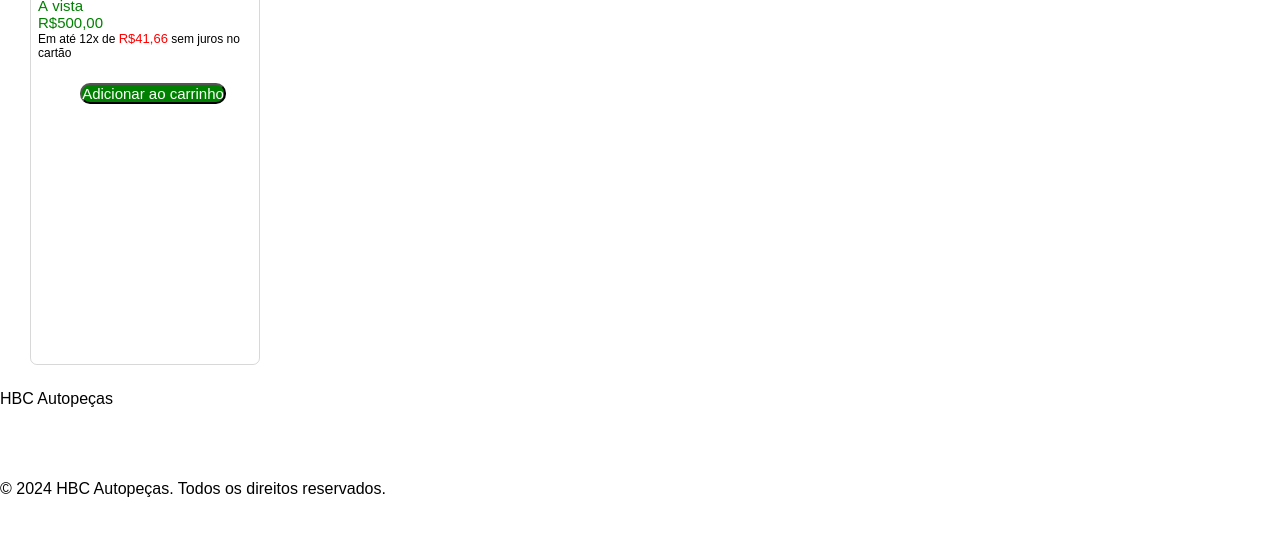
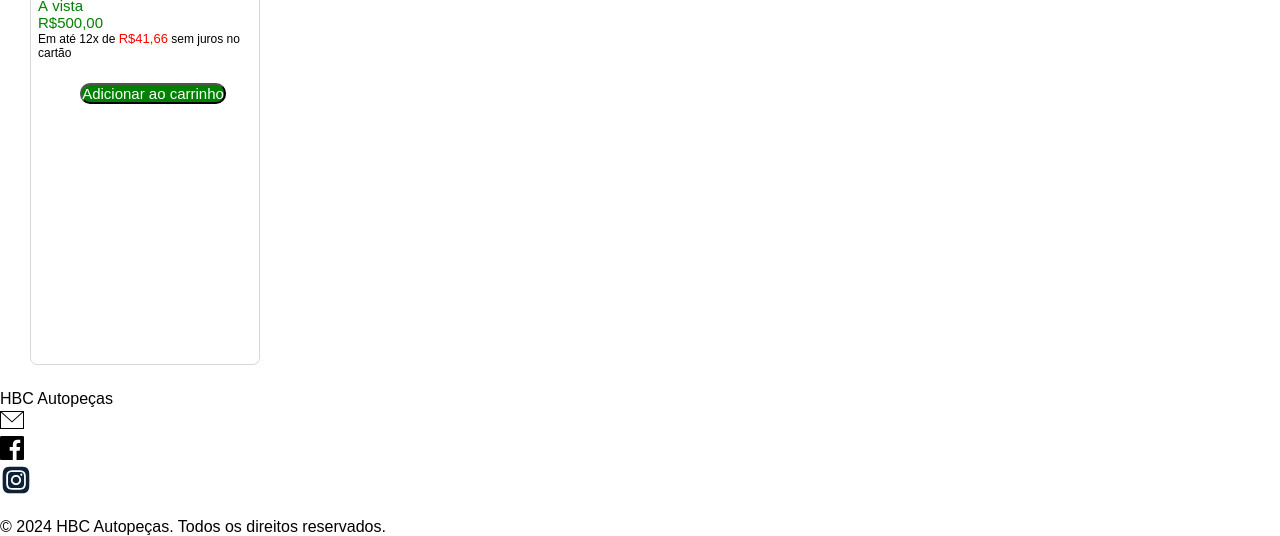
Before and after one commit to AuraoSex/Projeto-HBC, a plain HTML site: page index.html in a window 1280 px wide. Shown: the part 1889-2425 px from the top of the page. Before the commit the page ends 2387 px from the top, so only its background shows below. Drawn offline with Linux system fonts and the light colour scheme.

Commit message:
att footer e folders

```diff
--- a/index.html
+++ b/index.html
@@ -4,7 +4,7 @@
     <meta charset="UTF-8">
     <meta name="viewport" content="width=device-width, initial-scale=1.0">
     <title>HBC Auto Peças</title>
-    <link rel="stylesheet" href="style.css">
+    <link rel="stylesheet" href="css/style.css">
     <link rel="shortcut icon" href="./assets/hb.logo.png" type="image/x-icon">
 </head>
 <body>
@@ -130,13 +130,13 @@
       </div>
       <ul class="mb-l">
         <li>
-          <a href="#" target="_blank" rel="noopener noreferrer"><img src="" alt="" /></a>
+          <a href="#" target="_blank" rel="noopener noreferrer"><img src="assets/email.svg" alt="E-mail" /></a>
         </li>
         <li>
-          <a href="#" target="_blank" rel="noopener noreferrer"><img src="" alt="" /></a>
+          <a href="#" target="_blank" rel="noopener noreferrer"><img src="assets/facebook.svg" alt="Facebook" /></a>
         </li>
         <li>
-          <a href="#" target="_blank" rel="noopener noreferrer"a><img src="" alt="" /></a>
+          <a href="#" target="_blank" rel="noopener noreferrer"a><img src="assets/instagram.svg" alt="Instagram" /></a>
         </li>
         <li>
       </ul>
```
Also changed, not shown: assets/email.svg (added), assets/facebook.svg (added), assets/instagram.svg (added), css/footer.css (renamed from footer.css), css/style.css (renamed from style.css).
